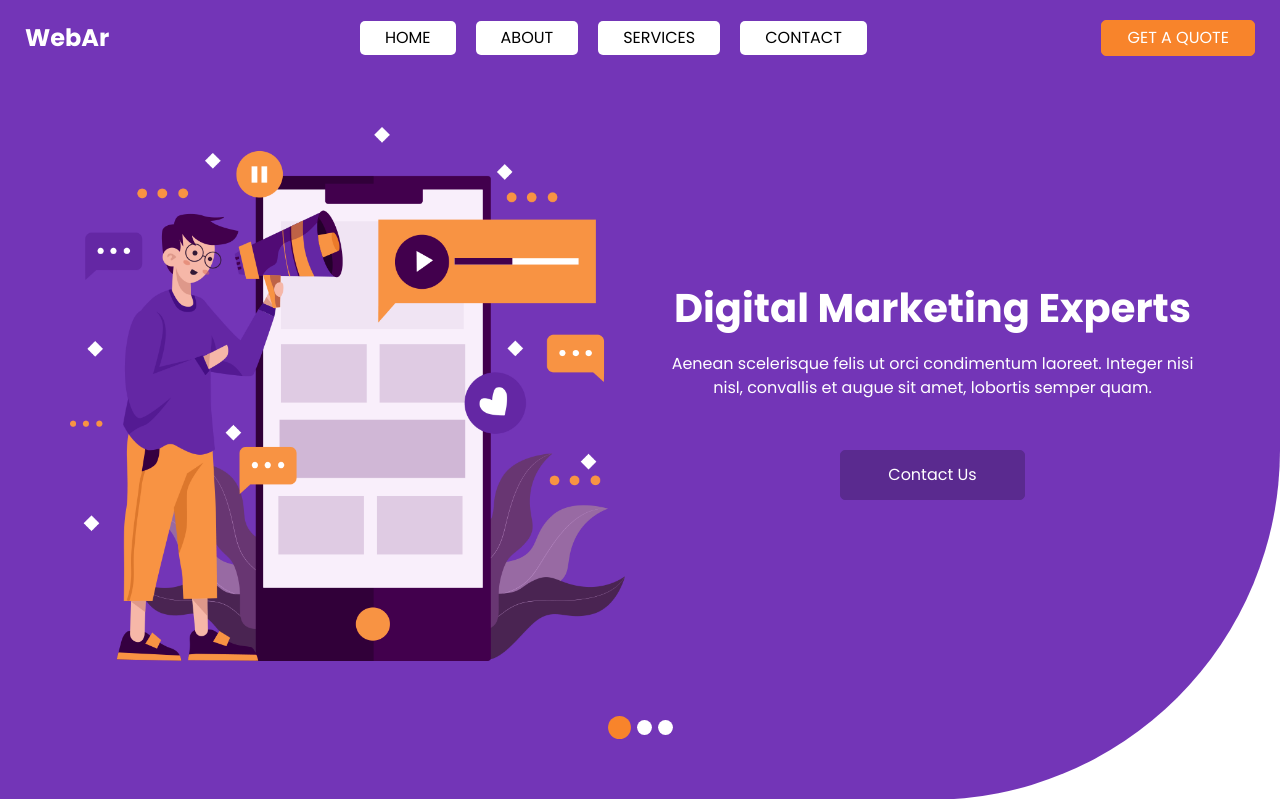
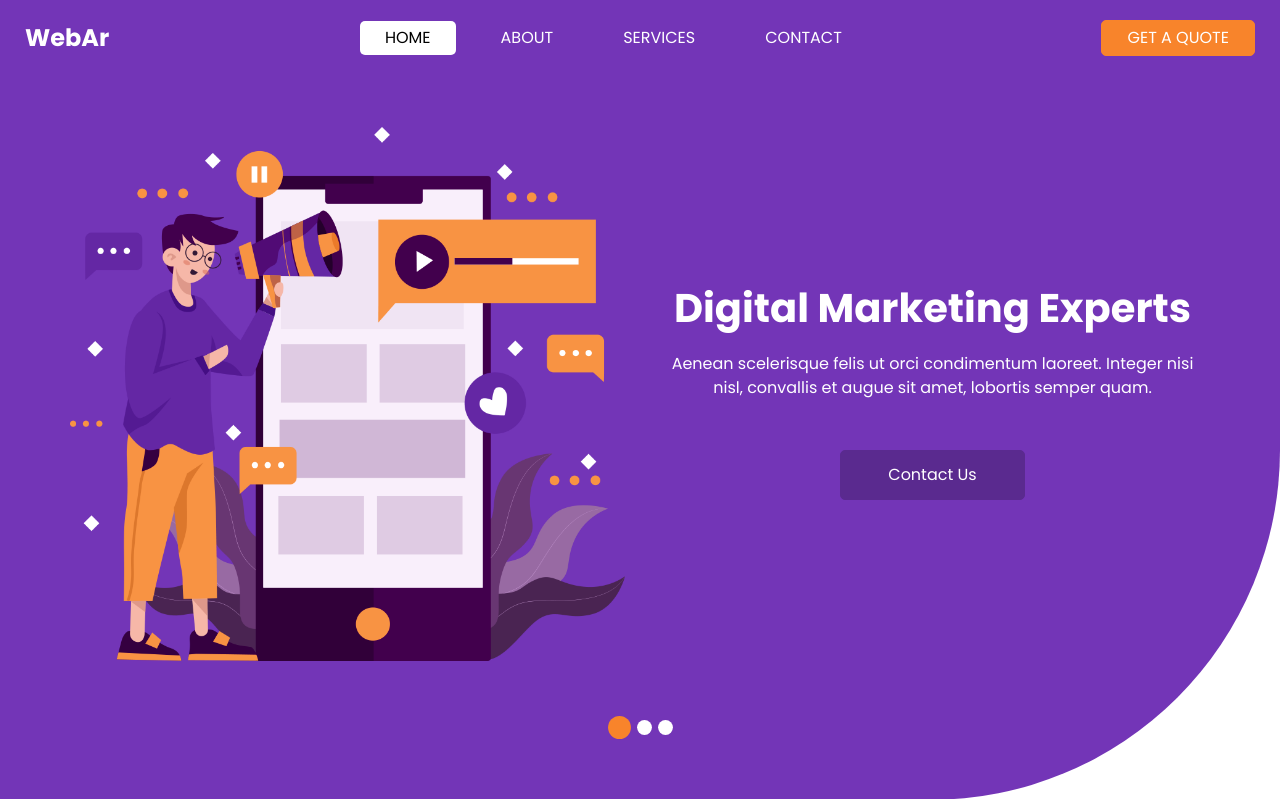
Before and after one commit to Ilia-Minaev/django_webar, a Django app: page / in a window 1280 px wide. Shown: the top 799 px of the page. Run offline with Django 4.2, Linux system fonts and the light colour scheme; data comes from the database, SQL or seed files in the repository; some libraries are stand-ins or nearby versions.

Commit message:
top-menu

```diff
--- a/webar/blog/templates/blog/tags/menu.html
+++ b/webar/blog/templates/blog/tags/menu.html
@@ -1,7 +1,13 @@
-<ul class="navbar-nav  ">
+<ul class="navbar-nav  " id="menu-top">
     {% for m_item in menu_items %}
-        <li class="nav-item active">
+        {% if forloop.counter == 1 %}
+        <li class="nav-item ">
+            <a class="nav-link" href="/">{{ m_item.title }}</a>
+        </li>
+        {% else %}
+        <li class="nav-item ">
             <a class="nav-link" href="/{{ m_item.slug }}/">{{ m_item.title }}</a>
         </li>
+        {% endif %}
     {% endfor %}
 </ul>
--- a/webar/static/blog/js/custom.js
+++ b/webar/static/blog/js/custom.js
@@ -1,3 +1,10 @@
+$(document).ready(function () {
+    $('#menu-top [href]').each(function() {
+    if (this.href == window.location.href) {
+                $(this).parent().addClass('active');
+            }
+        });
+});
 // to get current year
 function getYear() {
     var currentDate = new Date();
```
Also changed, not shown: webar/blog/static/blog/js/custom.js (+7 -0 lines).
